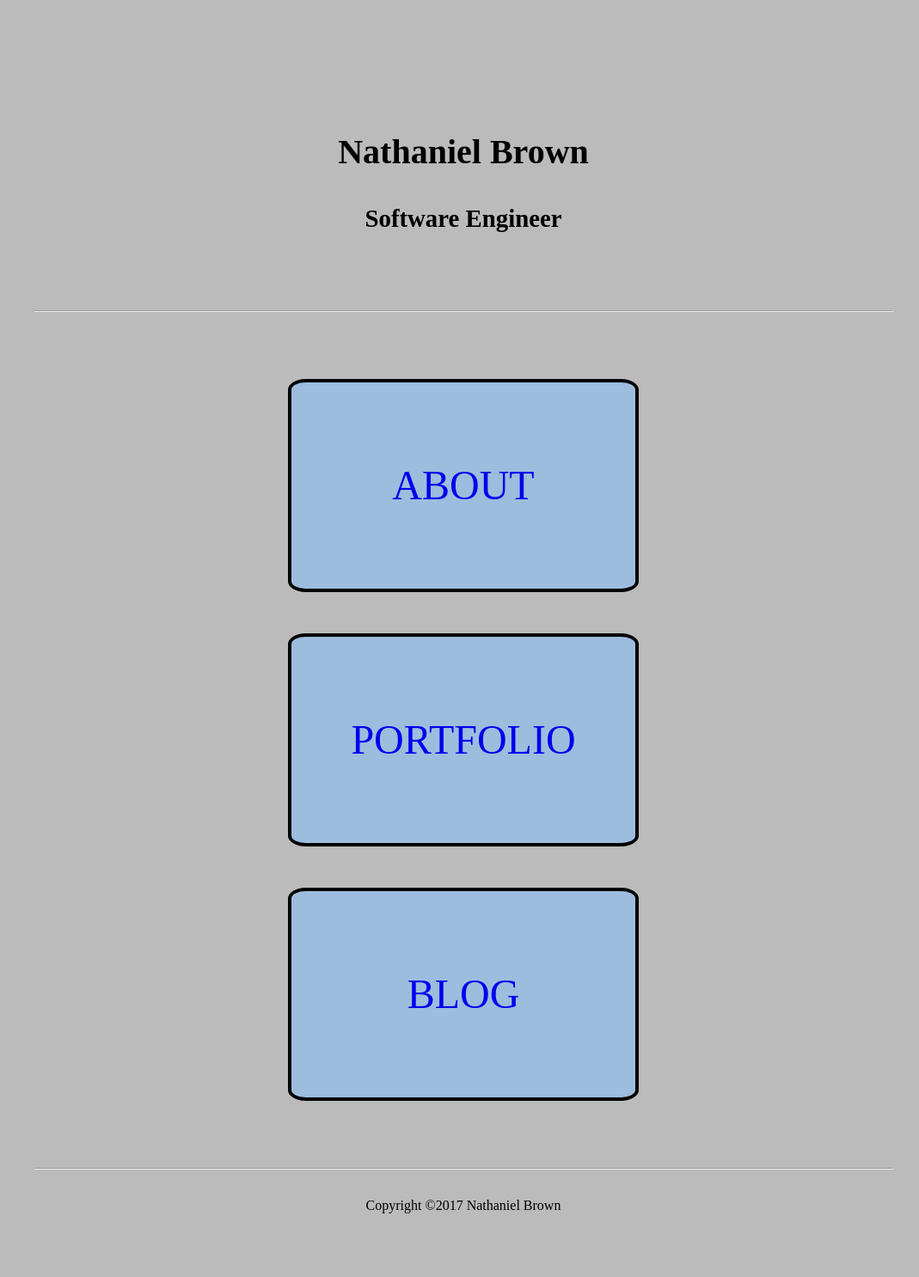
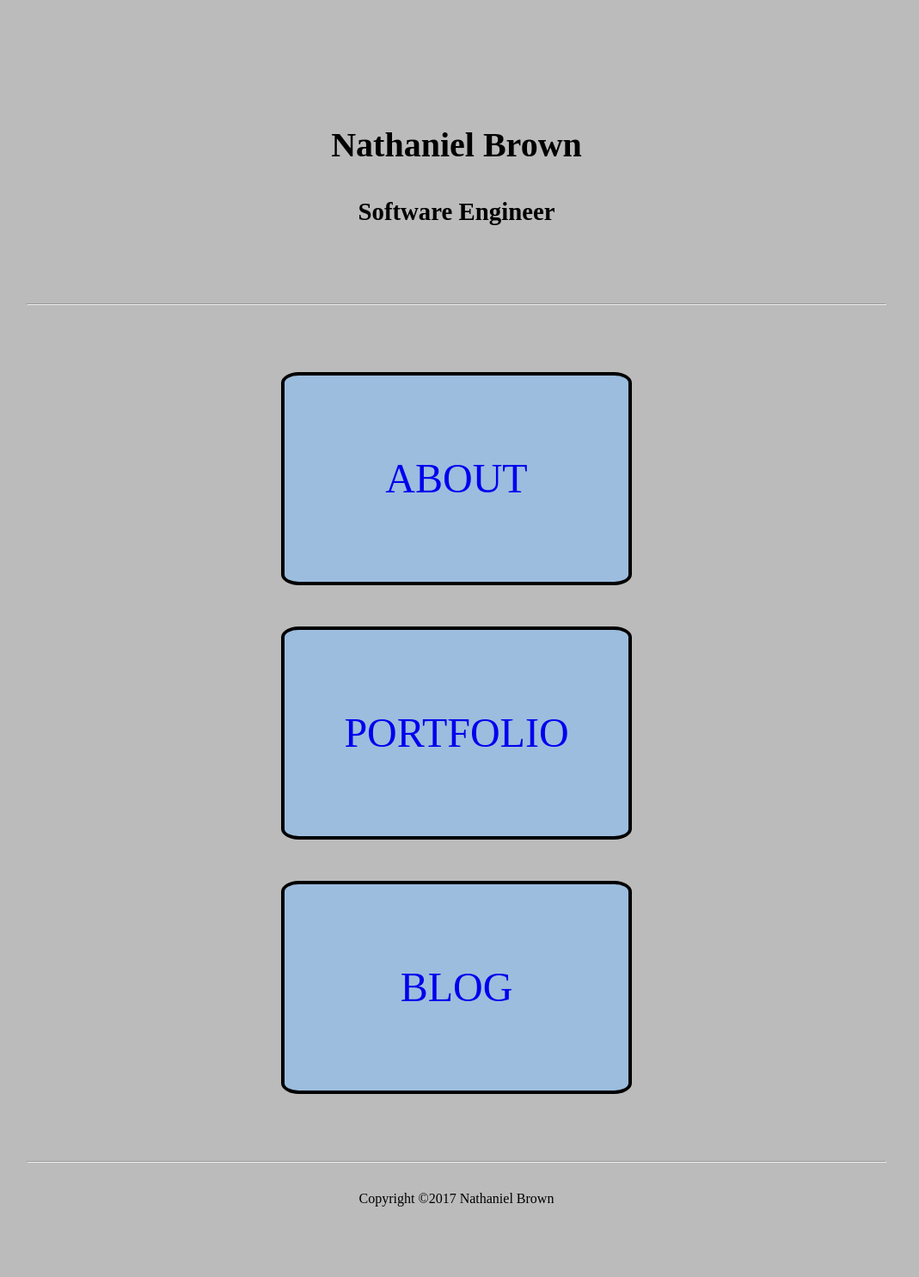
Before and after one commit to ngbcode/ngbcode.github.io, a Jekyll site: the page built from index.html, in a window 1280 px wide. Shown: the whole page at 86% size, without its empty margins (109-1178 px from the left). Built offline with Jekyll 4.4.1, drawn with Linux system fonts in a browser that asks for light colours; some web fonts are replaced.

Commit message:
Update the page layput and margins

```diff
--- a/assets/css/style.scss
+++ b/assets/css/style.scss
@@ -28,22 +28,23 @@ $on-laptop:        800px;		//Originally 800px
     }
 }
 
-html {
+html, body {
     background: #bbb;
     width: 100%;
+    margin: 0px;
+    padding: 0px;
 }
 
 body {
     line-height: $line-height;
-    width: 100%;
     font-family: $font-family;
     font-size: $font-size;
 }
 
 .main {
     width: 80%;
-    min-height: 600px;
-    min-width: 600px;
+    min-height: 450px;
+    min-width: 450px;
     max-width: 1000px;
     margin: auto;
     padding: $spacing-small;
```
